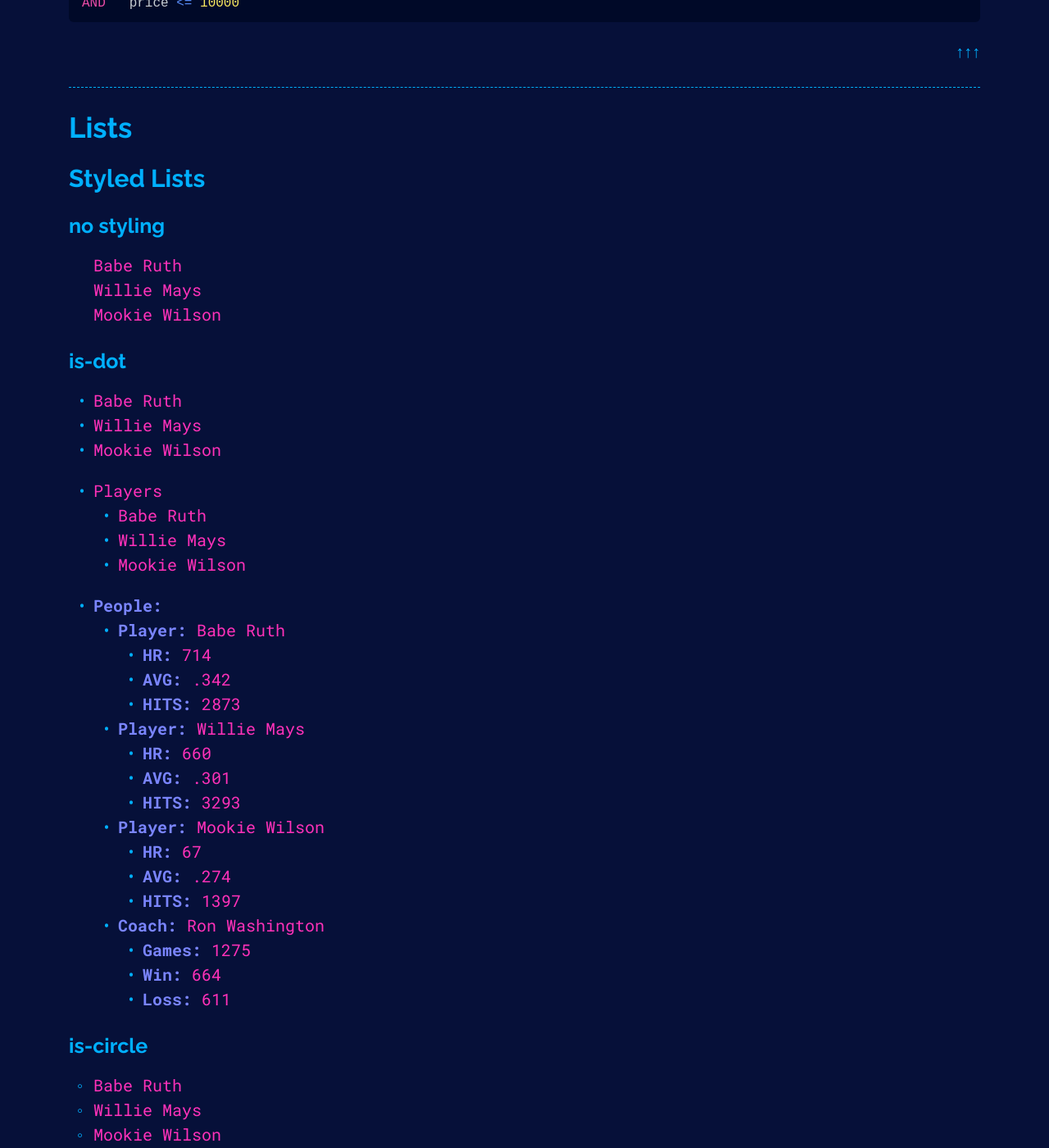
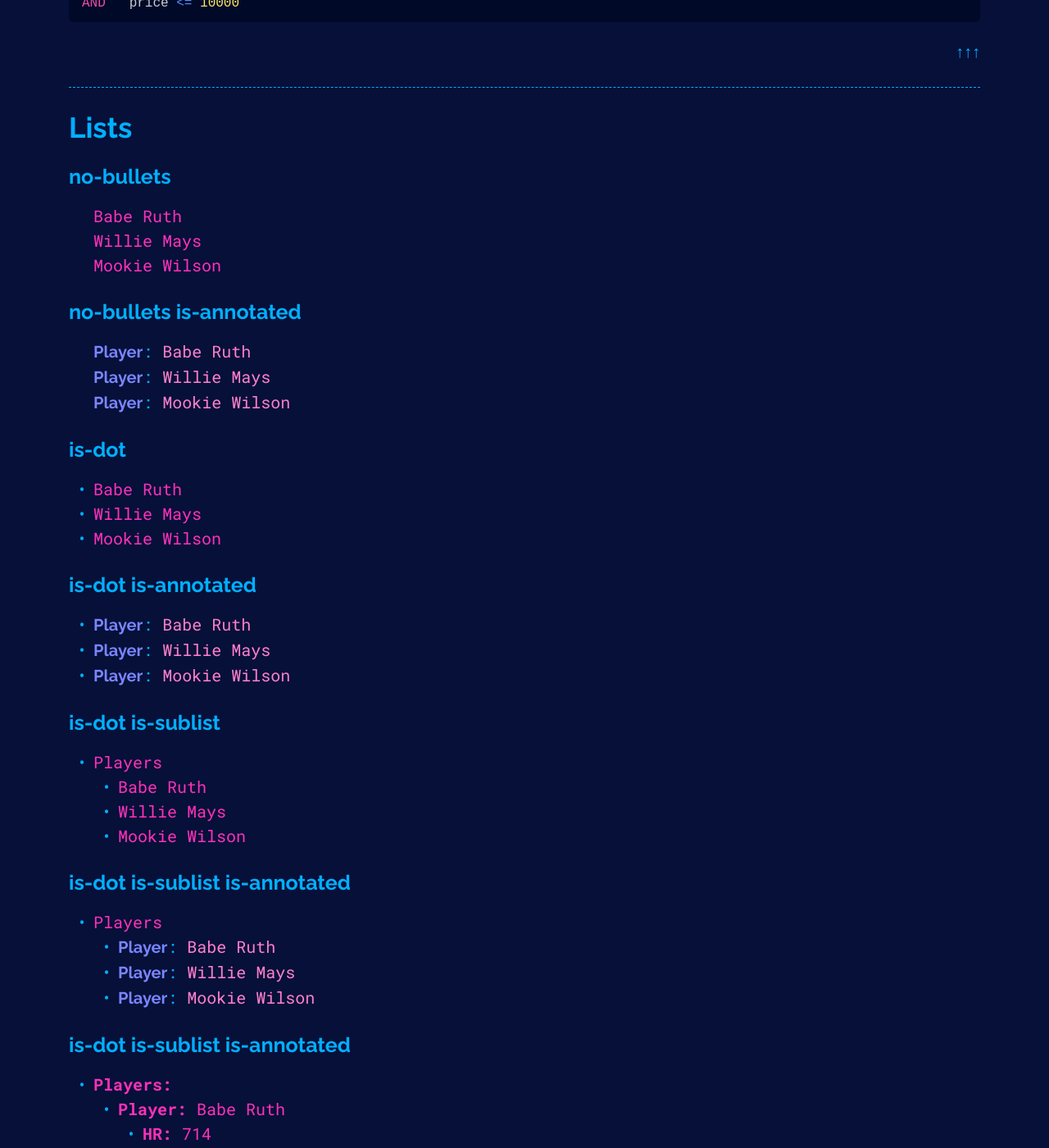
Before and after one commit to corbtastik/yolo, a Jekyll site: the page built from index.md, in a window 1280 px wide and 1400 px high, scrolled down 10548 px. Shown: the whole window at 82% size. Built offline with Jekyll 4.4.1, drawn with Linux system fonts in a browser that asks for light colours; some web fonts are replaced; some of the changed text lies outside the part shown.

Commit message:
WIP unordered list styling

```diff
--- /dev/null
+++ b/_includes/lists.html
@@ -0,0 +1,197 @@
+<h5>no-bullets</h5>
+
+<ul class="no-bullets">
+    <li>Babe Ruth</li>
+    <li>Willie Mays</li>
+    <li>Mookie Wilson</li>
+</ul>
+
+<h5>no-bullets is-annotated</h5>
+
+<ul class="no-bullets is-annotated">
+    <li><span>Player</span><span></span><span>Babe Ruth</span></li>
+    <li><span>Player</span><span></span><span>Willie Mays</span></li>
+    <li><span>Player</span><span></span><span>Mookie Wilson</span></li>
+</ul>
+
+<h5>is-dot</h5>
+
+<ul class="is-dot">
+    <li>Babe Ruth</li>
+    <li>Willie Mays</li>
+    <li>Mookie Wilson</li>
+</ul>
+
+<h5>is-dot is-annotated</h5>
+
+<ul class="is-dot is-annotated">
+    <li><span>Player</span><span></span><span>Babe Ruth</span></li>
+    <li><span>Player</span><span></span><span>Willie Mays</span></li>
+    <li><span>Player</span><span></span><span>Mookie Wilson</span></li>
+</ul>
+
+<h5>is-dot is-sublist</h5>
+
+<ul class="is-dot is-sublist">
+    <li>Players
+        <ul class="is-dot is-sublist">
+            <li>Babe Ruth</li>
+            <li>Willie Mays</li>
+            <li>Mookie Wilson</li>
+        </ul>
+    </li>
+</ul>
+
+<h5>is-dot is-sublist is-annotated</h5>
+
+<ul class="is-dot is-sublist is-annotated">
+    <li>Players
+        <ul class="is-dot is-sublist is-annotated">
+            <li><span>Player</span><span></span><span>Babe Ruth</span></li>
+            <li><span>Player</span><span></span><span>Willie Mays</span></li>
+            <li><span>Player</span><span></span><span>Mookie Wilson</span></li>
+        </ul>
+    </li>
+</ul>
+
+<h5>is-dot is-sublist is-annotated</h5>
+
+<ul class="is-dot">
+    <li><strong>Players: </strong>
+        <ul class="is-dot">
+            <li><strong>Player: </strong>Babe Ruth
+                <ul class="is-dot is-sublist">
+                    <li><strong>HR: </strong>714</li>
+                    <li><strong>AVG: </strong>.342</li>
+                    <li><strong>HITS: </strong>2873</li>
+                </ul>
+            </li>
+            <li><strong>Player: </strong>Willie Mays
+                <ul class="is-dot is-sublist">
+                    <li><strong>HR: </strong>660</li>
+                    <li><strong>AVG: </strong>.301</li>
+                    <li><strong>HITS: </strong>3293</li>
+                </ul>
+            </li>
+            <li><strong>Player: </strong>Mookie Wilson
+                <ul class="is-dot is-sublist">
+                    <li><strong>HR: </strong>67</li>
+                    <li><strong>AVG: </strong>.274</li>
+                    <li><strong>HITS: </strong>1397</li>
+                </ul>
+            </li>
+        </ul>
+    </li>
+</ul>
+
+<h4>is-circle</h4>
+
+<ul class="is-circle">
+    <li>Babe Ruth</li>
+    <li>Willie Mays</li>
+    <li>Mookie Wilson</li>
+</ul>
+
+<h4>is-triangle</h4>
+
+<ul class="is-triangle">
+    <li>Babe Ruth</li>
+    <li>Willie Mays</li>
+    <li>Mookie Wilson</li>
+</ul>
+
+<h4>is-star</h4>
+
+<ul class="is-star">
+    <li>Babe Ruth</li>
+    <li>Willie Mays</li>
+    <li>Mookie Wilson</li>
+</ul>
+
+<h4>is-snowflake</h4>
+
+<ul class="is-snowflake">
+    <li>Babe Ruth</li>
+    <li>Willie Mays</li>
+    <li>Mookie Wilson</li>
+</ul>
+
+<h4>is-plus</h4>
+
+<ul class="is-plus">
+    <li>Babe Ruth</li>
+    <li>Willie Mays</li>
+    <li>Mookie Wilson</li>
+</ul>
+
+<h4>is-dash</h4>
+
+<ul class="is-dash">
+    <li>Babe Ruth</li>
+    <li>Willie Mays</li>
+    <li>Mookie Wilson</li>
+</ul>
+
+<h4>is-asterisk</h4>
+
+<ul class="is-asterisk">
+    <li>Babe Ruth</li>
+    <li>Willie Mays</li>
+    <li>Mookie Wilson</li>
+</ul>
+
+<h4>is-hash</h4>
+
+<ul class="is-hash">
+    <li>Babe Ruth</li>
+    <li>Willie Mays</li>
+    <li>Mookie Wilson</li>
+</ul>
+
+<h4>is-equalsign</h4>
+
+<ul class="is-equalsign">
+    <li>Babe Ruth</li>
+    <li>Willie Mays</li>
+    <li>Mookie Wilson</li>
+</ul>
+
+<h4>is-greaterthansign</h4>
+
+<ul class="is-greaterthansign">
+    <li>Babe Ruth</li>
+    <li>Willie Mays</li>
+    <li>Mookie Wilson</li>
+</ul>
+
+<h4>is-lessthansign</h4>
+
+<ul class="is-lessthansign">
+    <li>Babe Ruth</li>
+    <li>Willie Mays</li>
+    <li>Mookie Wilson</li>
+</ul>
+
+<h4>is-tilde</h4>
+
+<ul class="is-tilde">
+    <li>Babe Ruth</li>
+    <li>Willie Mays</li>
+    <li>Mookie Wilson</li>
+</ul>
+
+<h4>is-test</h4>
+
+<ul class="is-test">
+    <li>Babe Ruth</li>
+    <li>Willie Mays</li>
+    <li>Mookie Wilson</li>
+</ul>
+
+<h4>has-border</h4>
+
+<ul class="has-border">
+    <li>Babe Ruth</li>
+    <li>Willie Mays</li>
+    <li>Mookie Wilson</li>
+</ul>
--- a/_sass/yolo/_lists.scss
+++ b/_sass/yolo/_lists.scss
@@ -13,9 +13,6 @@ ul {
     color: $yolo-text-primary-color;
     position: relative;
     list-style: none;
-    strong {
-      color: $yolo-light-color;
-    }
   }
 
   li:before {
@@ -31,6 +28,25 @@ ul {
 
   &.is-sublist {
     margin-bottom: 0;
+  }
+
+  &.is-annotated {
+    li {
+      span:nth-child(1) {
+        font-weight: bold;
+        font-family: $family-secondary;
+        color: $yolo-text-secondary-color;
+      }
+      span:nth-child(2) {
+        color: $yolo-text-accent-color;
+      }
+      span:nth-child(2):before {
+        content: '\003A\00A0';
+      }
+      span:nth-child(3) {
+        color: $yolo-text-light-color;
+      }
+    }
   }
 
   &.no-bullets {
--- a/index.md
+++ b/index.md
@@ -272,189 +272,7 @@ AND   price <= 10000
 
 ### Lists
 
-#### Styled Lists
-
-##### no styling
-
-<ul>
-  <li>Babe Ruth</li>
-  <li>Willie Mays</li>
-  <li>Mookie Wilson</li>
-</ul>
-
-##### is-dot
-
-<ul class="is-dot">
-  <li>Babe Ruth</li>
-  <li>Willie Mays</li>
-  <li>Mookie Wilson</li>
-</ul>
-
-<ul class="is-dot">
-  <li>Players
-    <ul class="is-dot">
-      <li>Babe Ruth</li>
-      <li>Willie Mays</li>
-      <li>Mookie Wilson</li>
-    </ul>
-  </li>
-</ul>
-
-<ul class="is-dot">
-  <li><strong>People: </strong>
-    <ul class="is-dot">
-      <li><strong>Player: </strong>Babe Ruth
-        <ul class="is-dot is-sublist">
-          <li><strong>HR: </strong>714</li>
-          <li><strong>AVG: </strong>.342</li>
-          <li><strong>HITS: </strong>2873</li>
-        </ul>
-      </li>
-      <li><strong>Player: </strong>Willie Mays
-        <ul class="is-dot is-sublist">
-          <li><strong>HR: </strong>660</li>
-          <li><strong>AVG: </strong>.301</li>
-          <li><strong>HITS: </strong>3293</li>
-        </ul>
-      </li>
-      <li><strong>Player: </strong>Mookie Wilson
-        <ul class="is-dot is-sublist">
-          <li><strong>HR: </strong>67</li>
-          <li><strong>AVG: </strong>.274</li>
-          <li><strong>HITS: </strong>1397</li>
-        </ul>
-      </li>
-      <li><strong>Coach: </strong>Ron Washington
-        <ul class="is-dot">
-          <li><strong>Games: </strong>1275</li>
-          <li><strong>Win: </strong>664</li>
-          <li><strong>Loss: </strong>611</li>
-        </ul>
-      </li>
-    </ul>
-  </li>
-</ul>
-
-##### is-circle
-
-<ul class="is-circle">
-  <li>Babe Ruth</li>
-  <li>Willie Mays</li>
-  <li>Mookie Wilson</li>
-</ul>
-
-##### is-triangle
-
-<ul class="is-triangle">
-  <li>Babe Ruth</li>
-  <li>Willie Mays</li>
-  <li>Mookie Wilson</li>
-</ul>
-
-##### is-star
-
-<ul class="is-star">
-  <li>Babe Ruth</li>
-  <li>Willie Mays</li>
-  <li>Mookie Wilson</li>
-</ul>
-
-##### is-snowflake
-
-<ul class="is-snowflake">
-  <li>Babe Ruth</li>
-  <li>Willie Mays</li>
-  <li>Mookie Wilson</li>
-</ul>
-
-##### is-plus
-
-<ul class="is-plus">
-  <li>Babe Ruth</li>
-  <li>Willie Mays</li>
-  <li>Mookie Wilson</li>
-</ul>
-
-##### is-dash
-
-<ul class="is-dash">
-  <li>Babe Ruth</li>
-  <li>Willie Mays</li>
-  <li>Mookie Wilson</li>
-</ul>
-
-##### is-asterisk
-
-<ul class="is-asterisk">
-  <li>Babe Ruth</li>
-  <li>Willie Mays</li>
-  <li>Mookie Wilson</li>
-</ul>
-
-##### is-hash
-
-<ul class="is-hash">
-  <li>Babe Ruth</li>
-  <li>Willie Mays</li>
-  <li>Mookie Wilson</li>
-</ul>
-
-##### is-equalsign
-
-<ul class="is-equalsign">
-  <li>Babe Ruth</li>
-  <li>Willie Mays</li>
-  <li>Mookie Wilson</li>
-</ul>
-
-##### is-greaterthansign
-
-<ul class="is-greaterthansign">
-  <li>Babe Ruth</li>
-  <li>Willie Mays</li>
-  <li>Mookie Wilson</li>
-</ul>
-
-##### is-lessthansign
-
-<ul class="is-lessthansign">
-  <li>Babe Ruth</li>
-  <li>Willie Mays</li>
-  <li>Mookie Wilson</li>
-</ul>
-
-##### is-tilde
-
-<ul class="is-tilde">
-  <li>Babe Ruth</li>
-  <li>Willie Mays</li>
-  <li>Mookie Wilson</li>
-</ul>
-
-##### is-test
-
-<ul class="is-test">
-  <li>Babe Ruth</li>
-  <li>Willie Mays</li>
-  <li>Mookie Wilson</li>
-</ul>
-
-##### has-border
-
-<ul class="has-border">
-  <li>Babe Ruth</li>
-  <li>Willie Mays</li>
-  <li>Mookie Wilson</li>
-</ul>
-
-##### no-bullets
-
-<ul class="no-bullets">
-  <li>Babe Ruth</li>
-  <li>Willie Mays</li>
-  <li>Mookie Wilson</li>
-</ul>
-
+{% include lists.html %}
 
 #### Unordered
 
```
